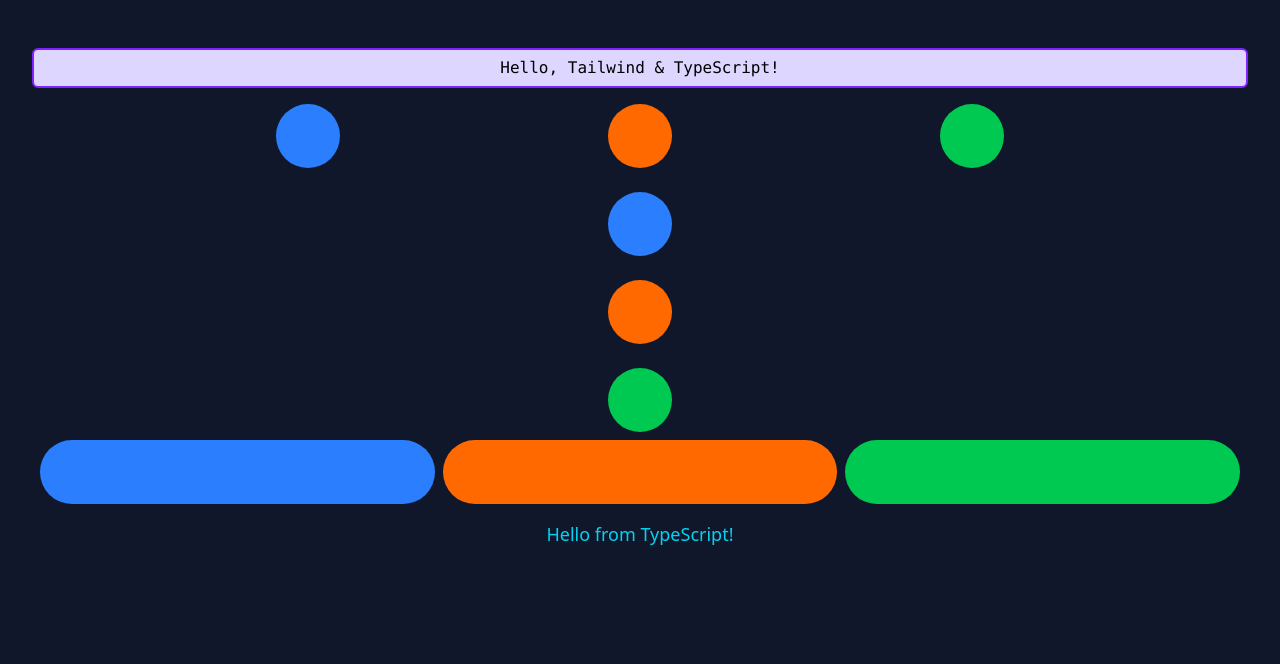
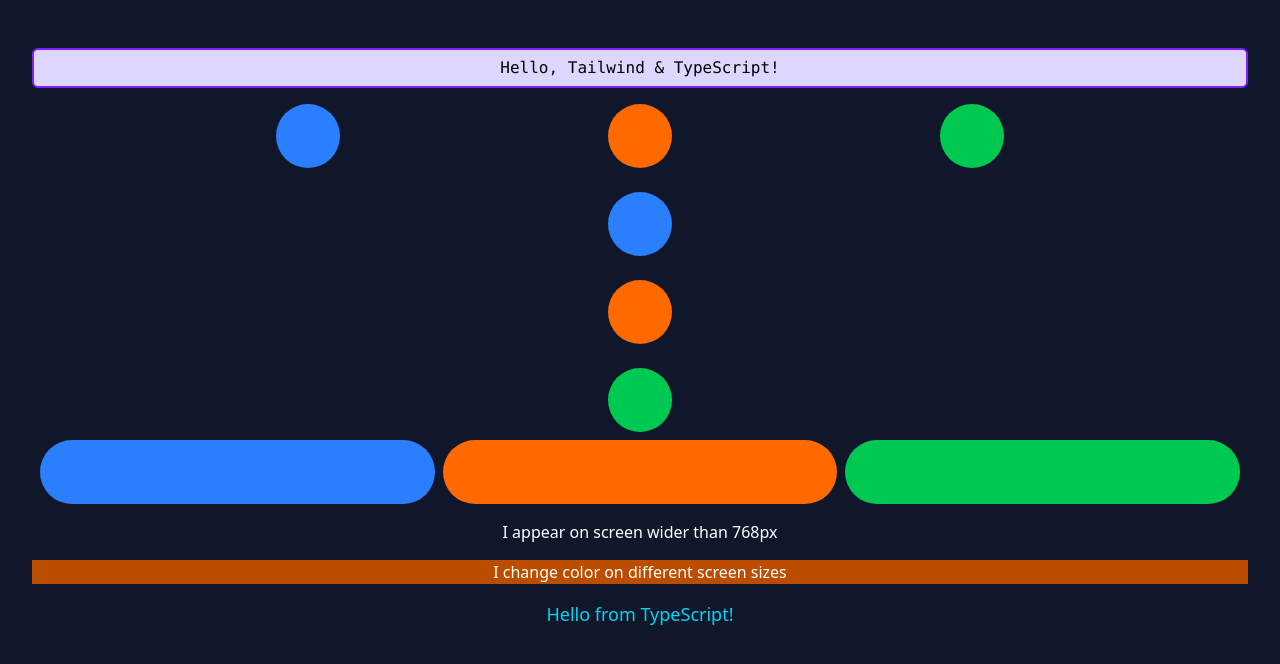
Before and after one commit to gkolb/tailwind-app, a website: page src/index.html in a window 1280 px wide. Drawn offline with Linux system fonts and the light colour scheme.

Commit message:
add responsive design

```diff
--- a/src/index.html
+++ b/src/index.html
@@ -32,6 +32,14 @@
       <div class="h-16 rounded-full bg-orange-500"></div>
       <div class="h-16 rounded-full bg-green-500"></div>
     </div>
+    <!-- Media Queries & Responsive Design (Tailwind has good docs explaining this) Use unprefixed classes to target mobile and media query breakpoints for large screens (ex. md, lg, xl)-->
+     <!-- Min-width queries are default. When <query-size>: something, something only applies when screen width is larger than query-size -->
+    <div class="md:block hidden">
+      <div class="text-white mt-4 text-center">I appear on screen wider than 768px</div>
+    </div>
+    <div class="bg-amber-300 md:bg-amber-500 lg:bg-amber-700">
+      <div class="text-white mt-4 text-center">I change color on different screen sizes</div>
+    </div>
     <div id="app" class="mt-4">
     </div>
   </div>
--- a/src/main.js
+++ b/src/main.js
@@ -3,7 +3,7 @@ const app = document.getElementById("app");
 if (app) {
     const msg = document.createElement("p");
     msg.textContent = "Hello from TypeScript!";
-    msg.className = "text-center text-lg text-cyan-400 mt-2";
+    msg.className = "text-center text-lg text-cyan-400";
     app.appendChild(msg);
 }
 //# sourceMappingURL=main.js.map
--- a/src/main.ts
+++ b/src/main.ts
@@ -2,6 +2,6 @@ const app = document.getElementById("app");
 if (app) {
   const msg = document.createElement("p");
   msg.textContent = "Hello from TypeScript!";
-  msg.className = "text-center text-lg text-cyan-400 mt-2";
+  msg.className = "text-center text-lg text-cyan-400";
   app.appendChild(msg);
 }
```
Also changed, not shown: src/output.css, 1 other file.
